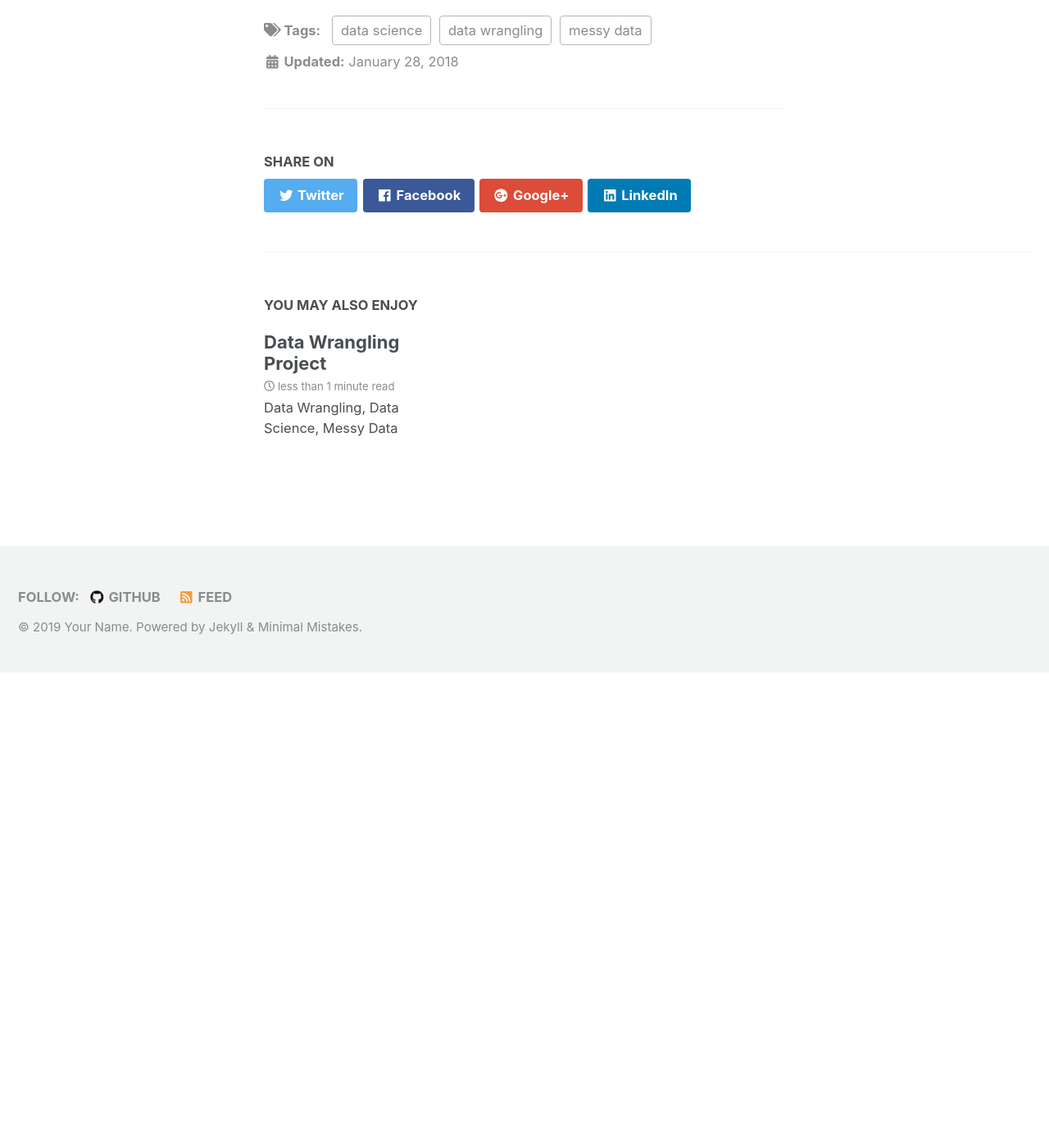
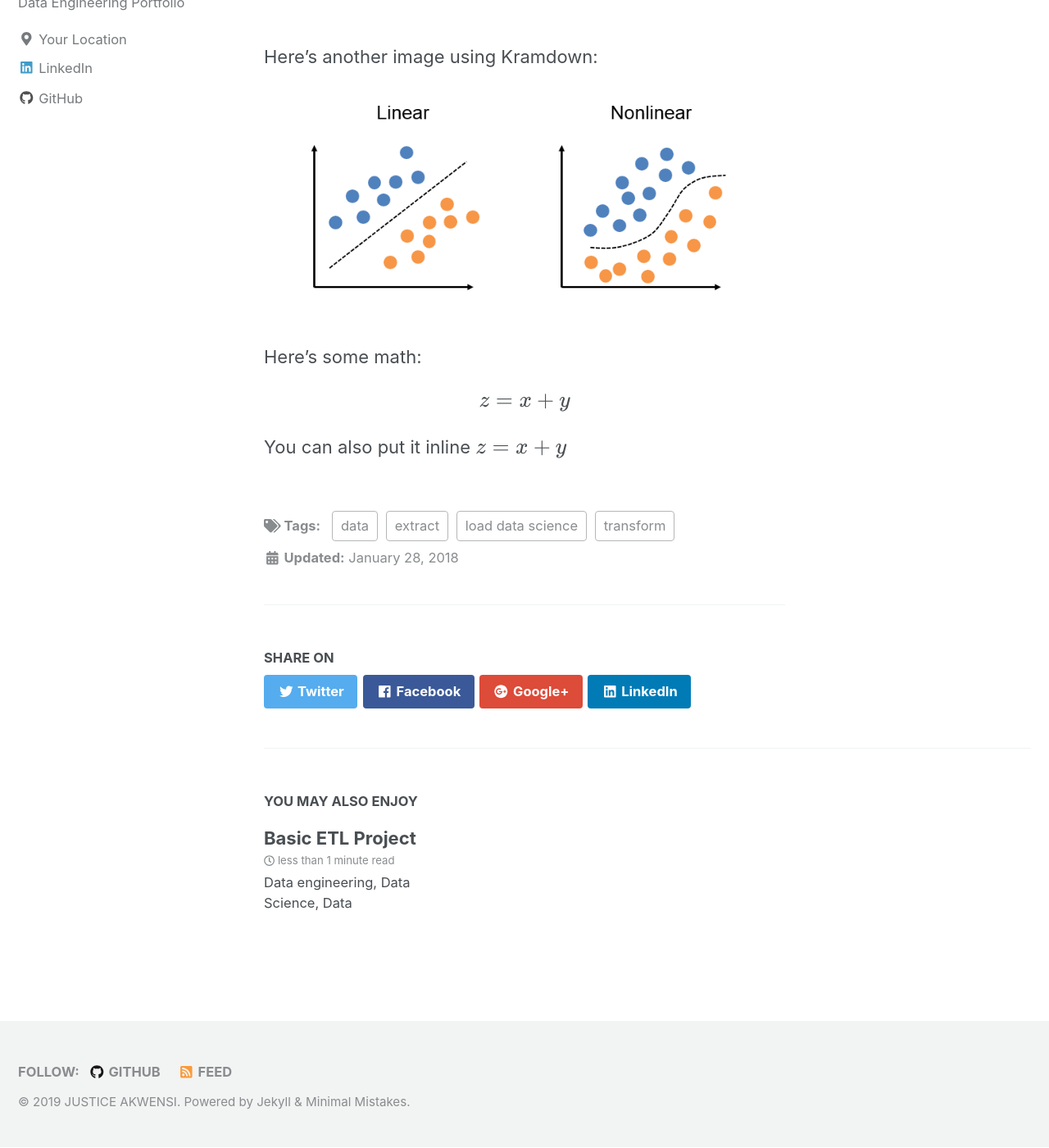
Before and after one commit to Akwensi/akwensi.github.io, a Jekyll site: the page built from _posts/2018-01-28-perceptron.md, in a window 1280 px wide and 1400 px high, scrolled down 2909 px. Shown: the whole window at 82% size. Built offline with Jekyll 4.4.1, drawn with Linux system fonts in a browser that asks for light colours; nearby versions of some CDN libraries; formulas are drawn with MathJax 3; before the commit the page ends 3730 px from its top, so only the background shows below that; some of the changed text lies outside the part shown.

Commit message:
updated site

```diff
--- a/_config.yml
+++ b/_config.yml
@@ -9,10 +9,10 @@
 
 # Site Settings
 locale                   : "en-US"
-title                    : "Your Name"
+title                    : "JUSTICE AKWENSI"
 title_separator          : "-"
-name                     : "Your Name"
-description              : "Data Science Portfolio"
+name                     : "JUSTICE AKWENSI"
+description              : "Data Engineering Portfolio"
 url                      : # the base hostname & protocol for your site e.g. "https://mmistakes.github.io"
 baseurl                  : # the subpath of your site, e.g. "/blog"
 repository               : # GitHub username/repo-name e.g. "mmistakes/minimal-mistakes"
@@ -84,9 +84,9 @@
 
 # Site Author
 author:
-  name             : "Your Name"
-  avatar           : "/images/bio-pic-2.jpg" # path of avatar image, e.g. "/assets/images/bio-photo.jpg"
-  bio              : "Data Science Portfolio"
+  name             : "JUSTICE AKWENSI"
+  avatar           : "/images/111.jpeg" # path of avatar image, e.g. "/assets/images/bio-photo.jpg"
+  bio              : "Data Engineering Portfolio"
   location         : "Your Location"
   email            :
   uri              :
@@ -97,13 +97,13 @@
   flickr           :
   facebook         :
   foursquare       :
-  github           : "Your Github"
+  github           : "https://github.com/Akwensi"
   gitlab           :
   google_plus      :
   keybase          :
   instagram        :
   lastfm           :
-  linkedin         : "dataoptimal" # "john-doe-12345678" (the last part of your profile url, e.g. https://www.linkedin.com/in/john-doe-12345678)
+  linkedin         : "www.linkedin.com/in/justice-akwensi" # "john-doe-12345678" (the last part of your profile url, e.g. https://www.linkedin.com/in/john-doe-12345678)
   pinterest        :
   soundcloud       :
   stackoverflow    : # "123456/username" (the last part of your profile url, e.g. https://stackoverflow.com/users/123456/username)
--- a/_posts/2018-01-28-perceptron.md
+++ b/_posts/2018-01-28-perceptron.md
@@ -1,10 +1,10 @@
 ---
-title: "Data Wrangling Project"
+title: "Basic ETL Project"
 date: 2018-01-28
-tags: [data wrangling, data science, messy data]
+tags: [extract, transform, load data science, data]
 header:
-  image: "/images/perceptron/percept.jpg"
-excerpt: "Data Wrangling, Data Science, Messy Data"
+  image: "/images/data-engineering-2.jpeg.jpeg"
+excerpt: "Data engineering, Data Science, Data"
 mathjax: "true"
 ---
 
```
Also changed, not shown: _pages/about.md (+2 -4 lines), images/111.jpeg (added), images/bio3.jpeg (added).
